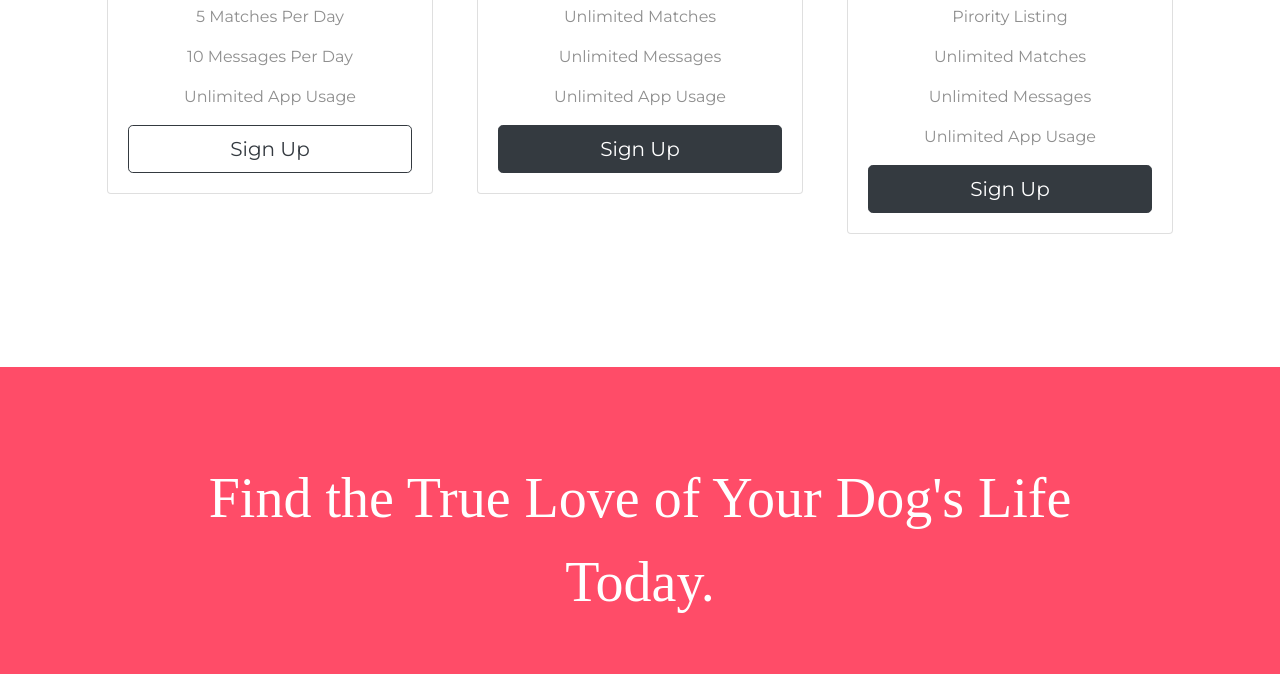
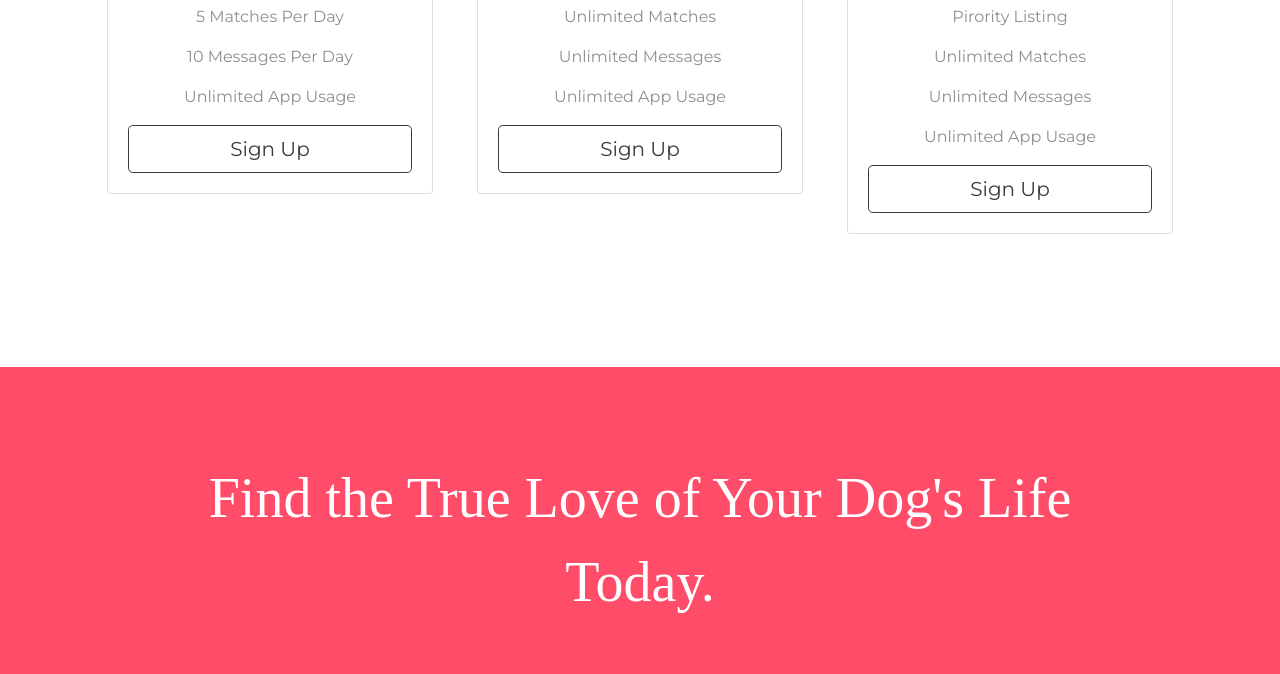
Before and after one commit to bho331/tindog---Udemy, a plain HTML site: page index.html in a window 1280 px wide. Shown: the part 2131-2805 px from the top of the page. Drawn offline with nearby package versions, Linux system fonts and the light colour scheme.

Commit message:
changed sign-up buttons

```diff
--- a/index.html
+++ b/index.html
@@ -180,7 +180,7 @@
             <p>Unlimited Matches</p>
             <p>Unlimited Messages</p>
             <p>Unlimited App Usage</p>
-            <button class="btn btn-lg btn-block btn-dark" type="button">Sign Up</button>
+            <button class="btn btn-lg btn-block btn-outline-dark" type="button">Sign Up</button>
           </div>
         </div>
       </div>
@@ -196,7 +196,7 @@
             <p>Unlimited Matches</p>
             <p>Unlimited Messages</p>
             <p>Unlimited App Usage</p>
-            <button class="btn btn-lg btn-block btn-dark" type="button">Sign Up</button>
+            <button class="btn btn-lg btn-block btn-outline-dark" type="button">Sign Up</button>
 
           </div>
         </div>
@@ -230,7 +230,7 @@
       <i class="social-icon fab fa-twitter"></i>
       <i class="social-icon fab fa-instagram"></i>
       <i class="social-icon fas fa-envelope"></i>
-      <p>© Copyright 2018 TinDog</p>
+      <p>© Copyright 2021 TinDog</p>
     </div>
   </footer>
 
```
